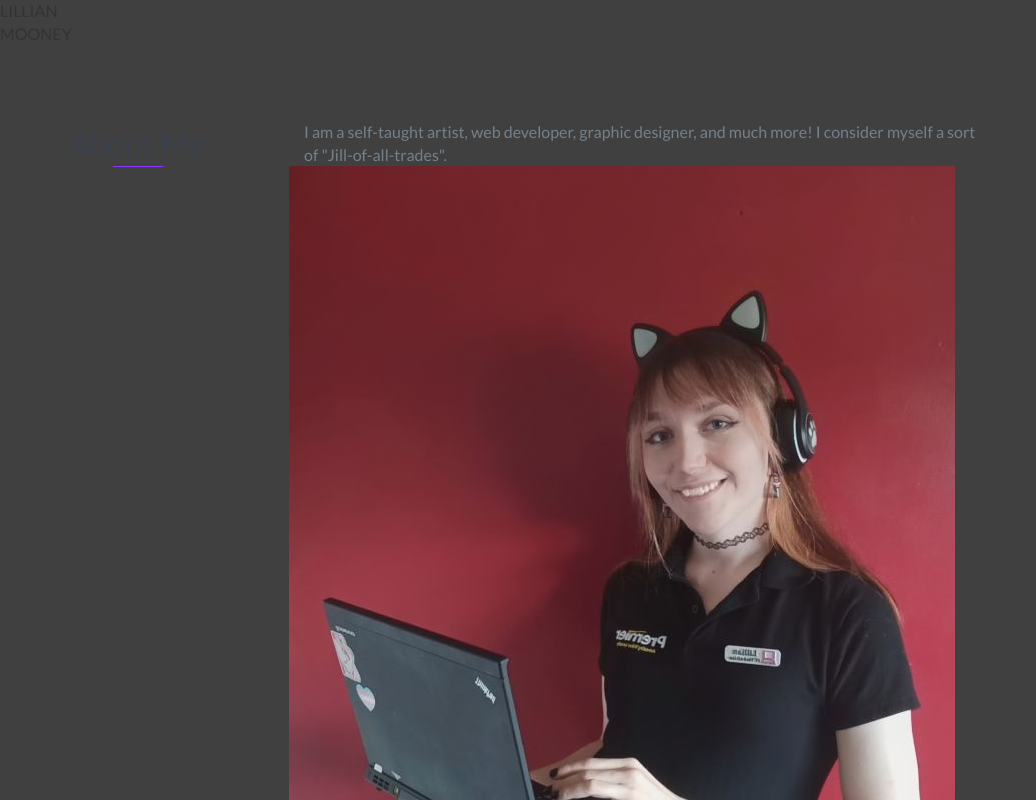
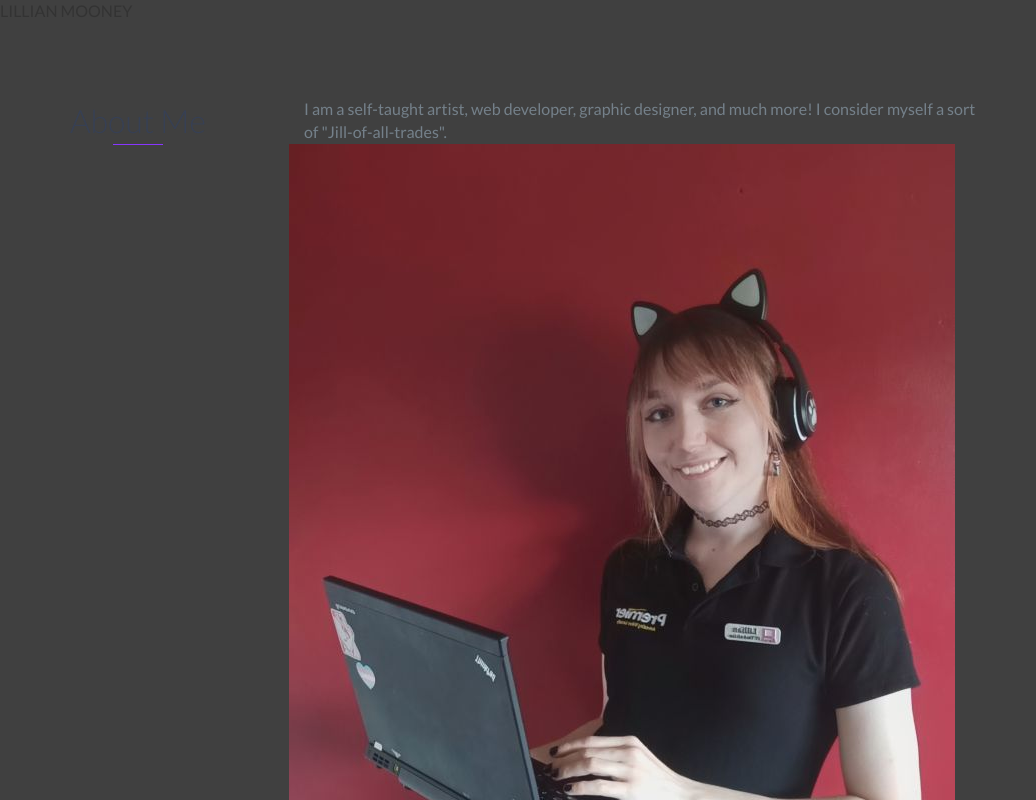
Before and after one commit to LillianMooney/lillianmooney.github.io, a website: page index.html in a window 1280 px wide. Shown: the top 800 px of the page, without its empty margins (0-1036 px from the left). Drawn offline with nearby package versions, Linux system fonts and the light colour scheme; files that its build step writes are made by us from their sources.

Commit message:
Update index.html

```diff
--- a/index.html
+++ b/index.html
@@ -33,7 +33,8 @@
 <body>
 <!--The body section contains the information visible on the site's frontend. Editing this with no CSS would look ugly as sin, so make sure you tweak the CSS file to adjust the site to fit the new information.-->
     <div class="legend-container">
-        <div class="text">LILLIAN<br>MOONEY</div>
+        <div class="text">LILLIAN
+		MOONEY</div>
     </div>
     <div id="about">
         <div class="container">
```
